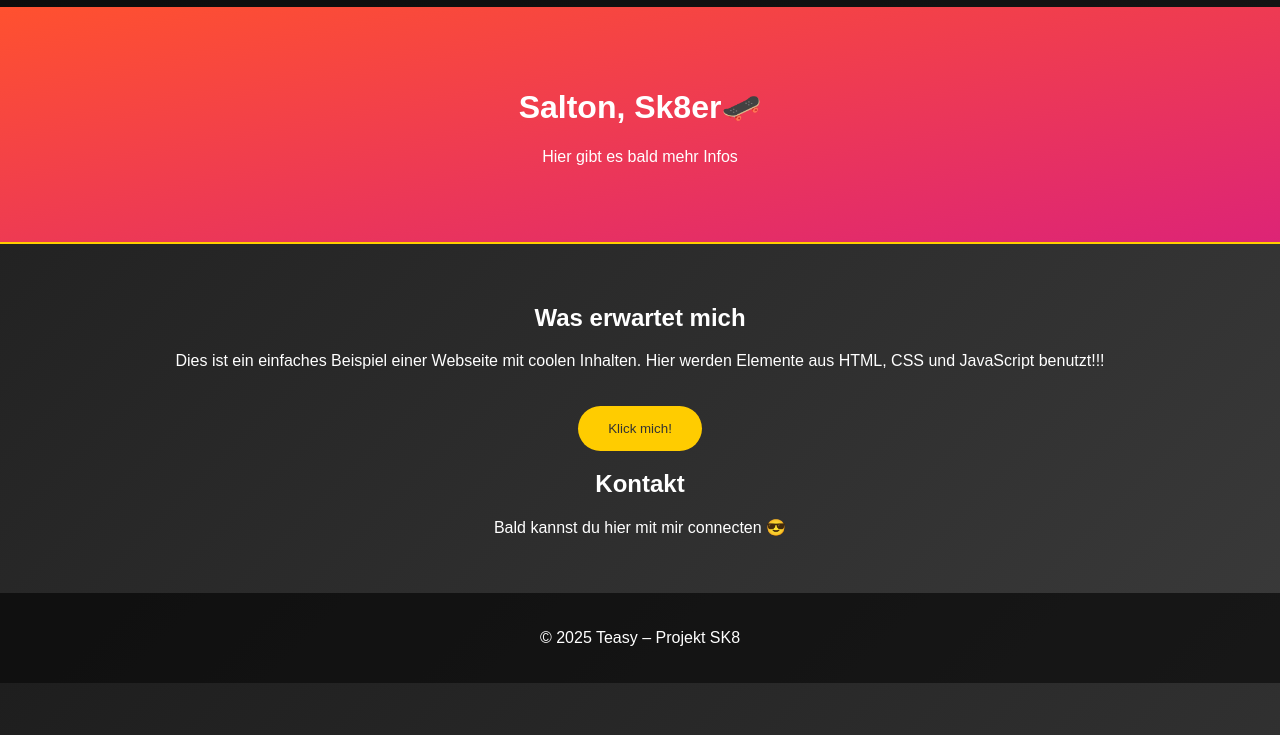
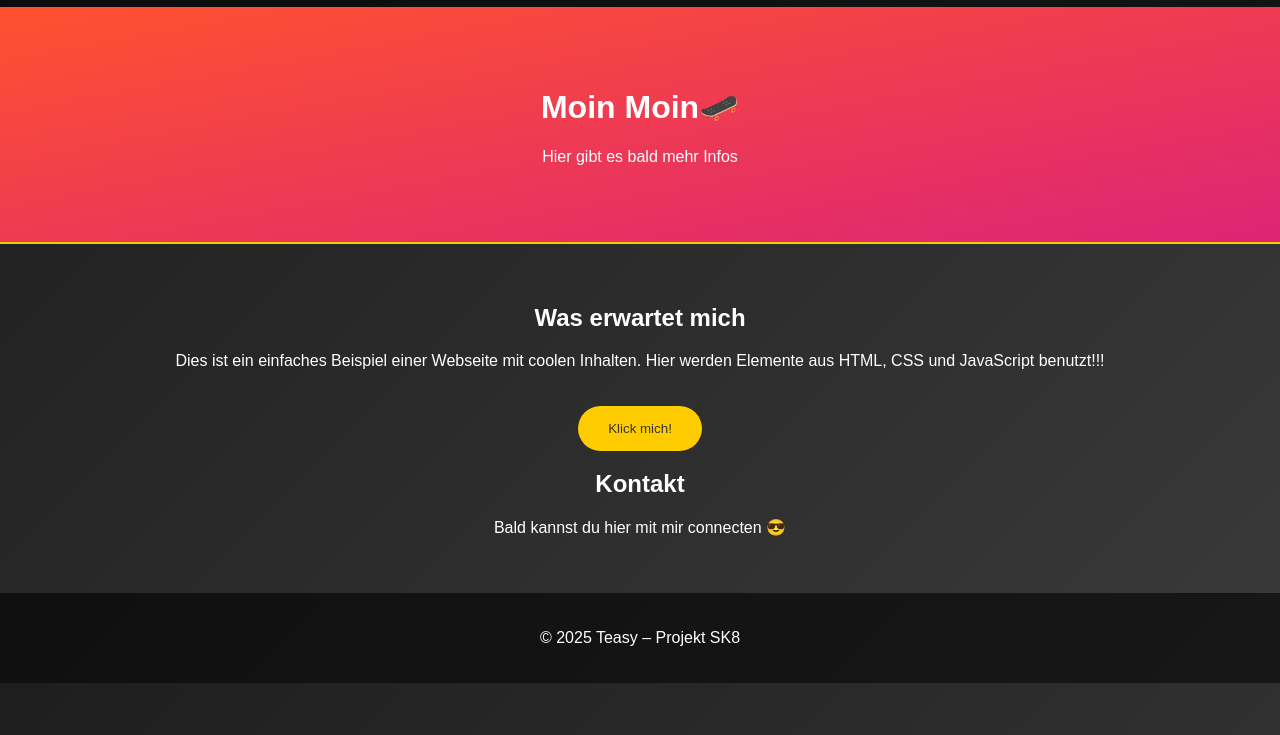
Before and after one commit to teasy17/mypage, a plain HTML site: page index.html in a window 1280 px wide. Shown: the part 65-800 px from the top of the page. Drawn offline with Linux system fonts and the light colour scheme.

Commit message:
Update index.html

```diff
--- a/index.html
+++ b/index.html
@@ -29,7 +29,7 @@
     </nav>
 
     <div class="header-content" id="home">
-      <h1>Salton, Sk8er🛹</h1>
+      <h1>Moin Moin🛹</h1>
       <p>Hier gibt es bald mehr Infos</p>
     </div>
   </header>
```
